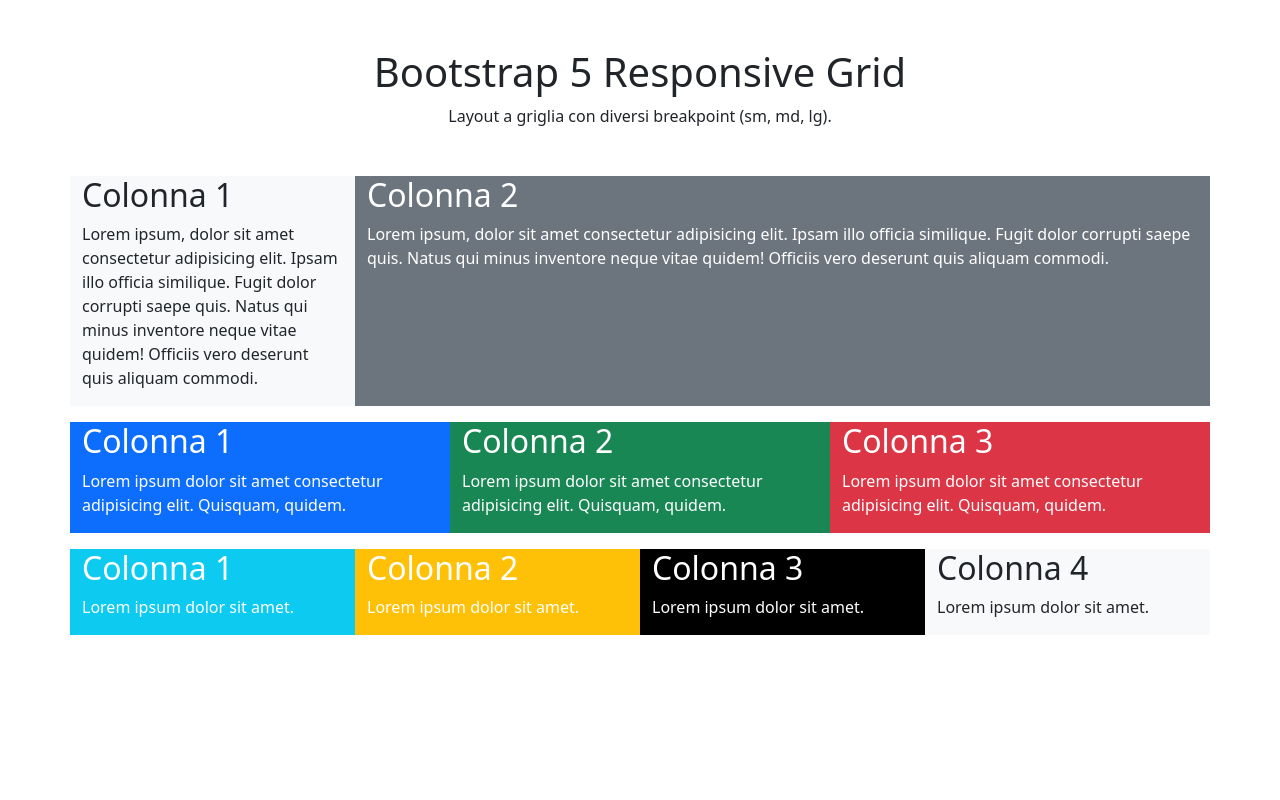
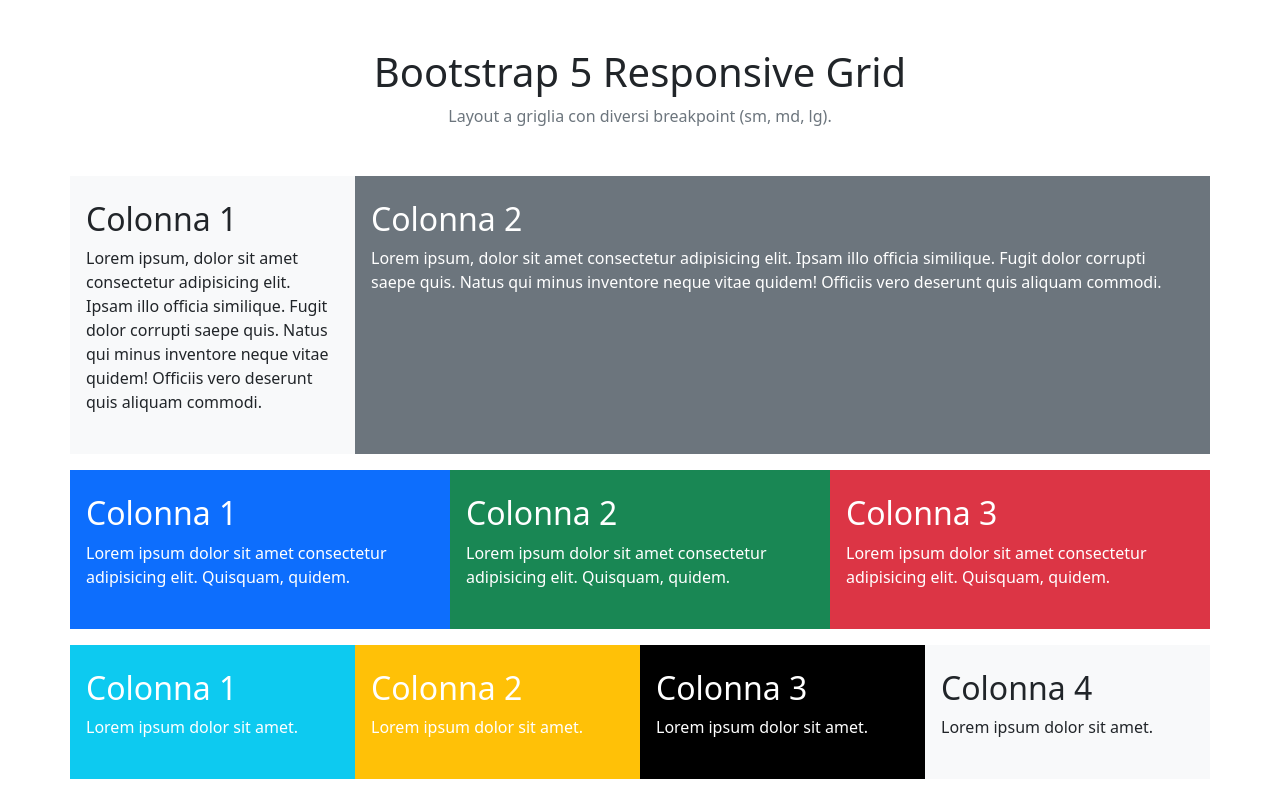
Before and after one commit to Francesco-Leoni-Pro/htmlcss-bootstrap-layout, a plain HTML site: page index.html in a window 1280 px wide. Drawn offline with nearby package versions, Linux system fonts and the light colour scheme.

Commit message:
feat: aggiunto spazio interno nelle colonne + aggiunta colore sottotilo

```diff
--- a/index.html
+++ b/index.html
@@ -10,18 +10,18 @@
     <header>
         <section class="text-center mt-5">
         <h1>Bootstrap 5 Responsive Grid</h1>
-        <p>Layout a griglia con diversi breakpoint (sm, md, lg).</p>
+        <p class="text-secondary">Layout a griglia con diversi breakpoint (sm, md, lg).</p>
         </section>
     </header>
     <main>
         <!-- sezione 2 colonne -->
         <section class="container mt-5">
             <div class="row">
-                <div class="col-12 col-md-6 col-lg-3 bg-light">
+                <div class="col-12 col-md-6 col-lg-3 bg-light px-3 py-4">
                     <h2>Colonna 1</h2>
                     <p>Lorem ipsum, dolor sit amet consectetur adipisicing elit. Ipsam illo officia similique. Fugit dolor corrupti saepe quis. Natus qui minus inventore neque vitae quidem! Officiis vero deserunt quis aliquam commodi.</p>
                 </div>
-                <div class="col-12 col-md-6 col-lg-9 bg-secondary text-white">
+                <div class="col-12 col-md-6 col-lg-9 bg-secondary text-white px-3 py-4">
                     <h2>Colonna 2</h2>
                     <p>Lorem ipsum, dolor sit amet consectetur adipisicing elit. Ipsam illo officia similique. Fugit dolor corrupti saepe quis. Natus qui minus inventore neque vitae quidem! Officiis vero deserunt quis aliquam commodi.</p>
                 </div>
@@ -30,15 +30,15 @@
         <!-- sezione 3 colonne -->
         <section class="container mt-3">
             <div class="row">
-                <div class="col-6 col-md-4 bg-primary text-white">
+                <div class="col-6 col-md-4 bg-primary text-white px-3 py-4">
                     <h2>Colonna 1</h2>
                     <p>Lorem ipsum dolor sit amet consectetur adipisicing elit. Quisquam, quidem.</p>
                 </div>
-                <div class="col-6 col-md-4 bg-success text-white">
+                <div class="col-6 col-md-4 bg-success text-white px-3 py-4">
                     <h2>Colonna 2</h2>
                     <p>Lorem ipsum dolor sit amet consectetur adipisicing elit. Quisquam, quidem.</p>
                 </div>
-                <div class="col-12 col-md-4 bg-danger text-white">
+                <div class="col-12 col-md-4 bg-danger text-white px-3 py-4">
                     <h2>Colonna 3</h2>
                     <p>Lorem ipsum dolor sit amet consectetur adipisicing elit. Quisquam, quidem.</p>
                 </div>
@@ -47,19 +47,19 @@
         <!-- sezione 4 colonne -->
         <section class="container mt-3">
             <div class="row">
-                <div class="col-6 col-md-3 bg-info text-white">
+                <div class="col-6 col-md-3 bg-info text-white px-3 py-4">
                     <h2>Colonna 1</h2>
                     <p>Lorem ipsum dolor sit amet.</p>
                 </div>
-                <div class="col-6 col-md-3 bg-warning text-white">
+                <div class="col-6 col-md-3 bg-warning text-white px-3 py-4">
                     <h2>Colonna 2</h2>
                     <p>Lorem ipsum dolor sit amet.</p>
                 </div>
-                <div class="col-6 col-md-3 bg-black text-white">
+                <div class="col-6 col-md-3 bg-black text-white px-3 py-4">
                     <h2>Colonna 3</h2>
                     <p>Lorem ipsum dolor sit amet.</p>
                 </div>
-                <div class="col-6 col-md-3 bg-light">
+                <div class="col-6 col-md-3 bg-light px-3 py-4">
                     <h2>Colonna 4</h2>
                     <p>Lorem ipsum dolor sit amet.</p>
                 </div>
```
